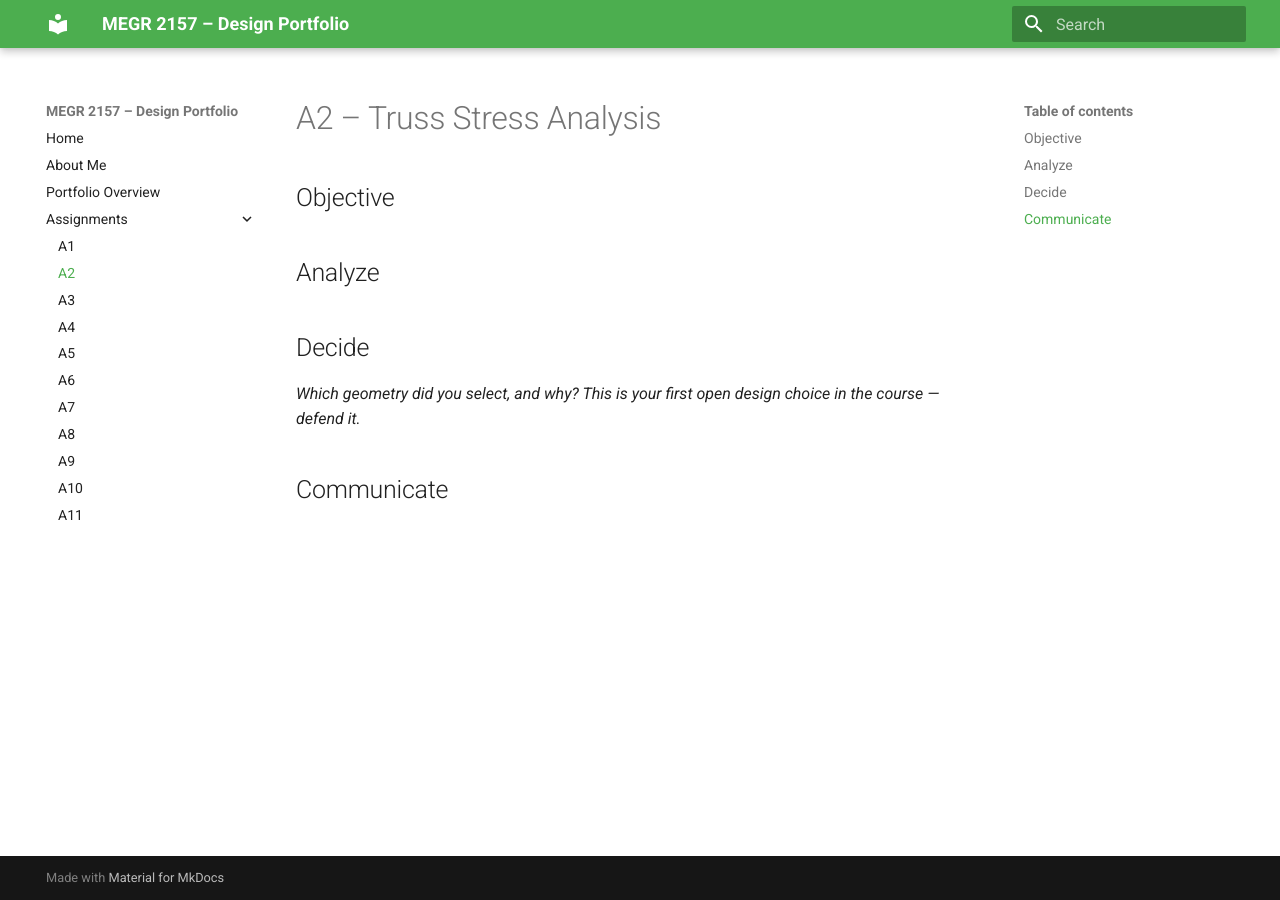
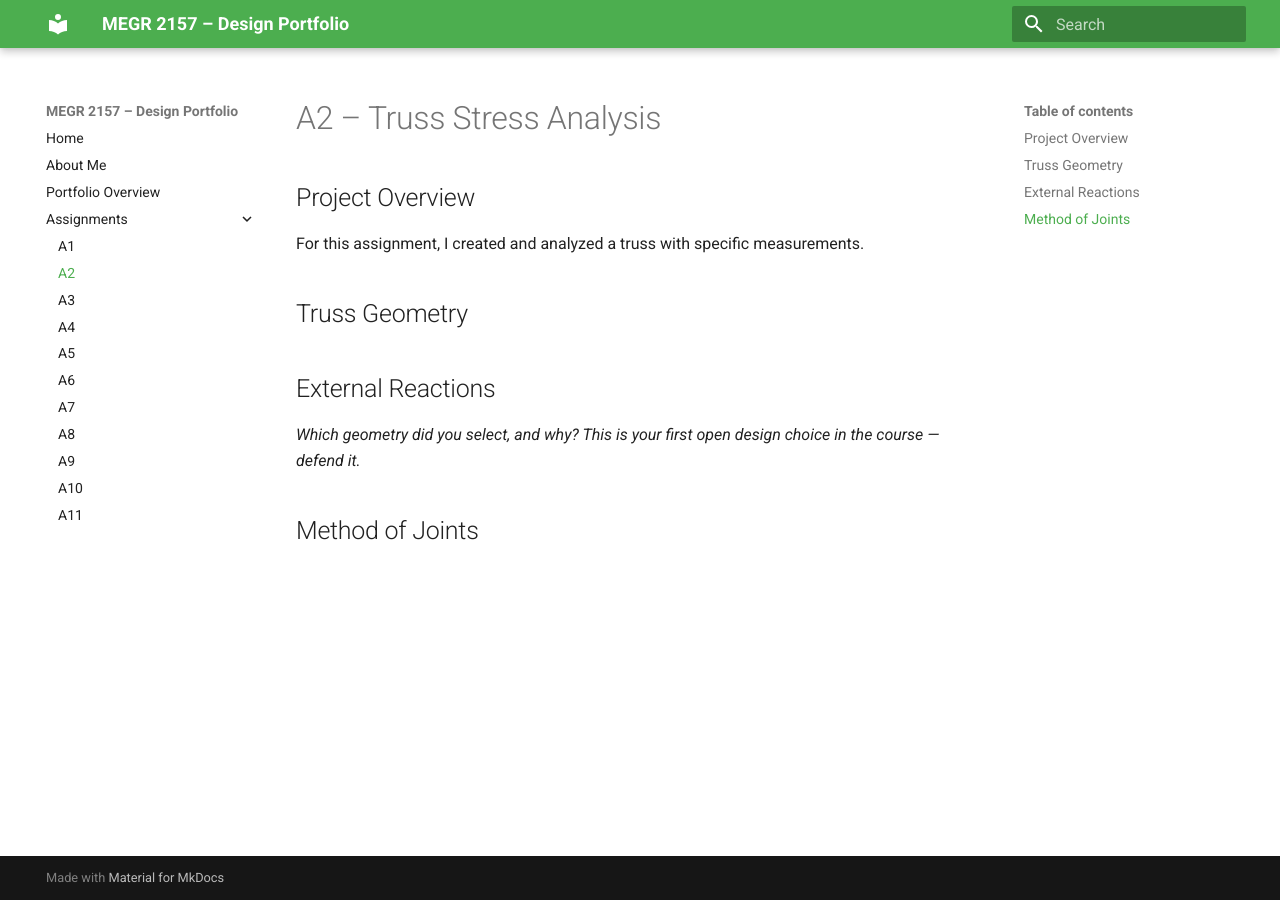
Before and after one commit to brandonhudson11/megr2157-portfolio, an MkDocs documentation site: the page built from docs/assignments/A02/index.md, in a window 1280 px wide. Built offline with MkDocs 1.6.1 and Material for MkDocs 9.7.7, drawn with Linux system fonts in a browser that asks for light colours.

Commit message:
Revise headings and content in index.md
Updated sections and headings for clarity and structure.

```diff
--- a/docs/assignments/A02/index.md
+++ b/docs/assignments/A02/index.md
@@ -1,12 +1,14 @@
 # A2 – Truss Stress Analysis
 
-## Objective
+## Project Overview
+
+For this assignment, I created and analyzed a truss with specific measurements.
 
 
-## Analyze
+## Truss Geometry
 
 
-## Decide
+## External Reactions
 _Which geometry did you select, and why? This is your first open design choice in the course — defend it._
 
-## Communicate
+## Method of Joints
```
